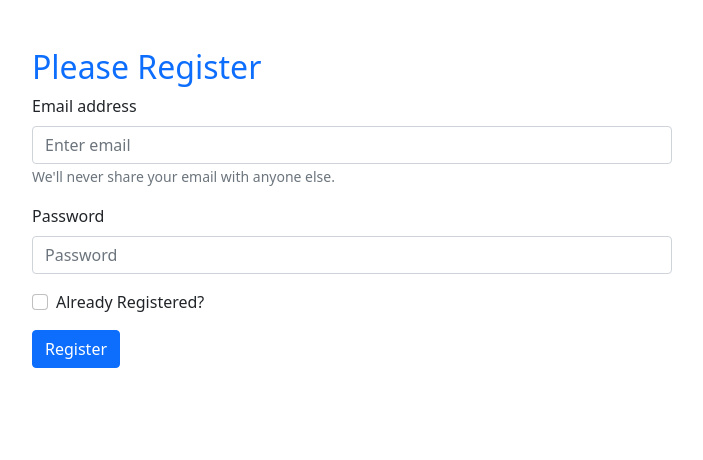
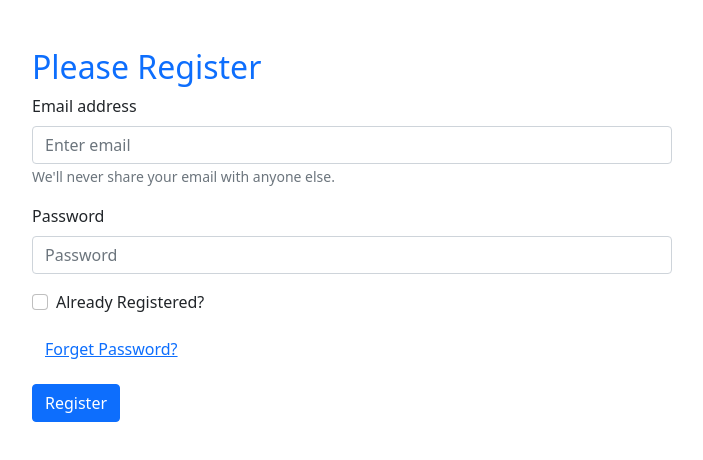
Before and after one commit to MrRonnie/Email-Password-Authentication, a React (Create React App) app: page / in a window 1280 px wide. Shown: the top 460 px of the page, without its empty margins (288-991 px from the left). Built offline with nearby package versions, Linux system fonts and the light colour scheme.

Commit message:
Handle Email Verification, Forget Password or Reset Password

```diff
--- a/src/App.js
+++ b/src/App.js
@@ -5,6 +5,8 @@
 import {
   createUserWithEmailAndPassword,
   getAuth,
+  sendEmailVerification,
+  sendPasswordResetEmail,
   signInWithEmailAndPassword,
 } from "firebase/auth";
 import app from "./firebase.init";
@@ -49,6 +51,7 @@
     setError("");
 
     if (registered) {
+      console.log(email, password);
       signInWithEmailAndPassword(auth, email, password)
         .then((result) => {
           const user = result.user;
@@ -65,13 +68,28 @@
           console.log(user);
           setEmail("");
           setPassword("");
+          verifyEmail();
         })
         .catch((error) => {
           console.error(error);
           setError(error.message);
         });
     }
+
+    const verifyEmail = () => {
+      sendEmailVerification(auth.currentUser).then(() => {
+        console.log("Email Verification Sent");
+      });
+    };
   };
+  const handlePasswordReset = () => {
+    sendPasswordResetEmail(auth, email)
+      .then(() => {
+        console.log("email sent");
+      })
+      .catch();
+  };
+
   return (
     <div className="register w-50 mx-auto mt-5">
       <h2 className="text-primary">
@@ -93,7 +111,6 @@
             Please provide a valid email.
           </Form.Control.Feedback>
         </Form.Group>
-
         <Form.Group className="mb-3" controlId="formBasicPassword">
           <Form.Label>Password</Form.Label>
           <Form.Control
@@ -113,8 +130,11 @@
             label="Already Registered?"
           />
         </Form.Group>
+        <Button onClick={handlePasswordReset} variant="link">
+          Forget Password?
+        </Button>{" "}
+        <br />
         <p className="text-danger">{error}</p>
-
         <Button variant="primary" type="submit">
           {registered ? "Login" : "Register"}
         </Button>
```
